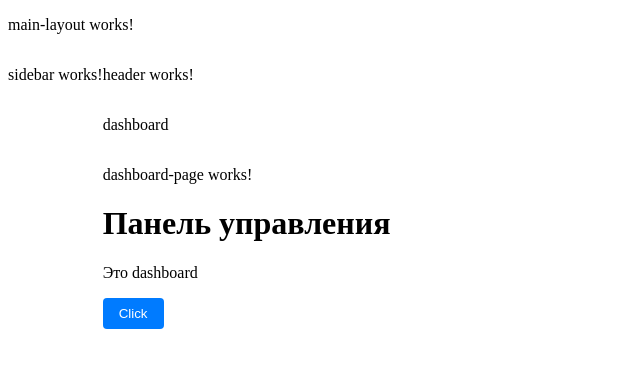
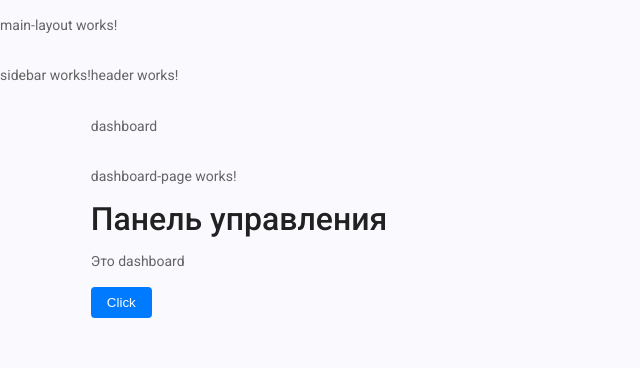
Before and after one commit to airdn/angular-dashboard, an Angular app: page /dashboard in a window 1280 px wide. Shown: the top 368 px of the page, without its empty margins (0-640 px from the left). Built offline with nearby package versions, Linux system fonts and the light colour scheme.

Commit message:
feat: add library and global styles

```diff
--- a/package.json
+++ b/package.json
@@ -17,6 +17,7 @@
         "@angular/forms": "^21.2.0",
         "@angular/platform-browser": "^21.2.0",
         "@angular/router": "^21.2.0",
+        "@angular/material": "^21.2.0",
         "rxjs": "~7.8.0",
         "tslib": "^2.3.0"
     },
--- a/src/index.html
+++ b/src/index.html
@@ -6,6 +6,8 @@
         <base href="/" />
         <meta name="viewport" content="width=device-width, initial-scale=1" />
         <link rel="icon" type="image/x-icon" href="favicon.ico" />
+        <link href="https://fonts.googleapis.com/css2?family=Roboto:wght@300;400;500&display=swap" rel="stylesheet" />
+        <link href="https://fonts.googleapis.com/icon?family=Material+Icons" rel="stylesheet" />
     </head>
     <body>
         <app-root></app-root>
--- a/src/styles.scss
+++ b/src/styles.scss
@@ -1 +1,135 @@
-/* You can add global styles to this file, and also import other style files */
+// ========================================
+// Angular Dashboard - Global Styles
+// ========================================
+
+@use '@angular/material' as mat;
+@use 'styles/variables' as vars;
+
+// ========================================
+// Angular Material Theme Configuration
+// ========================================
+html {
+    height: 100%;
+    @include mat.theme((
+        color: (
+            primary: mat.$azure-palette,
+            tertiary: mat.$orange-palette,
+        ),
+        typography: Roboto,
+        density: 0,
+    ));
+}
+
+body {
+    color-scheme: light;
+    background-color: var(--mat-sys-surface);
+    color: var(--mat-sys-on-surface);
+    font: var(--mat-sys-body-medium);
+    margin: 0;
+    height: 100%;
+}
+
+// ========================================
+// Global Typography
+// ========================================
+h1, h2, h3, h4, h5, h6 {
+    font-family: Roboto, sans-serif;
+    font-weight: 500;
+    color: vars.$text-primary;
+}
+
+h1 { font-size: 2rem; }
+h2 { font-size: 1.5rem; }
+h3 { font-size: 1.25rem; }
+h4 { font-size: 1rem; }
+
+p {
+    line-height: 1.6;
+    color: vars.$text-secondary;
+}
+
+a {
+    color: vars.$solar-blue;
+    text-decoration: none;
+
+    &:hover {
+        text-decoration: underline;
+    }
+}
+
+// ========================================
+// Utility Classes
+// ========================================
+.text-center { text-align: center; }
+.text-right { text-align: right; }
+.text-muted { color: vars.$text-secondary; }
+
+.mt-1 { margin-top: vars.$spacing-sm; }
+.mt-2 { margin-top: vars.$spacing-md; }
+.mt-3 { margin-top: vars.$spacing-lg; }
+.mt-4 { margin-top: vars.$spacing-xl; }
+
+.mb-1 { margin-bottom: vars.$spacing-sm; }
+.mb-2 { margin-bottom: vars.$spacing-md; }
+.mb-3 { margin-bottom: vars.$spacing-lg; }
+.mb-4 { margin-bottom: vars.$spacing-xl; }
+
+.p-1 { padding: vars.$spacing-sm; }
+.p-2 { padding: vars.$spacing-md; }
+.p-3 { padding: vars.$spacing-lg; }
+.p-4 { padding: vars.$spacing-xl; }
+
+// ========================================
+// Status Colors
+// ========================================
+.status-active { color: vars.$status-active; }
+.status-maintenance { color: vars.$status-maintenance; }
+.status-inactive { color: vars.$status-inactive; }
+.status-warning { color: vars.$status-warning; }
+
+.bg-status-active { background-color: rgba(vars.$status-active, 0.1); }
+.bg-status-maintenance { background-color: rgba(vars.$status-maintenance, 0.1); }
+.bg-status-inactive { background-color: rgba(vars.$status-inactive, 0.1); }
+.bg-status-warning { background-color: rgba(vars.$status-warning, 0.1); }
+
+// ========================================
+// Scrollbar Styling
+// ========================================
+::-webkit-scrollbar {
+    width: 8px;
+    height: 8px;
+}
+
+::-webkit-scrollbar-track {
+    background: vars.$gray-100;
+}
+
+::-webkit-scrollbar-thumb {
+    background: vars.$gray-400;
+    border-radius: vars.$radius-sm;
+
+    &:hover {
+        background: vars.$gray-500;
+    }
+}
+
+// ========================================
+// Angular Material Overrides
+// ========================================
+.mat-mdc-card {
+    border-radius: vars.$radius-md !important;
+}
+
+.mat-mdc-button,
+.mat-mdc-outlined-button,
+.mat-mdc-raised-button {
+    border-radius: vars.$radius-sm !important;
+}
+
+// Gradient for icons
+.solar-gradient {
+    background: linear-gradient(135deg, vars.$solar-orange, vars.$solar-yellow);
+    -webkit-background-clip: text;
+    -webkit-text-fill-color: transparent;
+    background-clip: text;
+}
--- /dev/null
+++ b/src/styles/_variables.scss
@@ -0,0 +1,74 @@
+// ========================================
+// Angular Dashboard - SCSS Variables
+// ========================================
+
+// Brand Colors
+$solar-yellow: #ffc107;
+$solar-orange: #ff9800;
+$solar-blue: #1976d2;
+
+// Status Colors
+$status-active: #4caf50;
+$status-maintenance: #ff9800;
+$status-inactive: #f44336;
+$status-warning: #ffc107;
+
+// Neutral Colors
+$gray-50: #fafafa;
+$gray-100: #f5f5f5;
+$gray-200: #eeeeee;
+$gray-300: #e0e0e0;
+$gray-400: #bdbdbd;
+$gray-500: #9e9e9e;
+$gray-600: #757575;
+$gray-700: #616161;
+$gray-800: #424242;
+$gray-900: #212121;
+
+// Text Colors
+$text-primary: rgba(0, 0, 0, 0.87);
+$text-secondary: rgba(0, 0, 0, 0.6);
+$text-disabled: rgba(0, 0, 0, 0.38);
+
+// Spacing
+$spacing-xs: 4px;
+$spacing-sm: 8px;
+$spacing-md: 16px;
+$spacing-lg: 24px;
+$spacing-xl: 32px;
+$spacing-xxl: 48px;
+
+// Border Radius
+$radius-sm: 4px;
+$radius-md: 8px;
+$radius-lg: 12px;
+$radius-xl: 16px;
+$radius-round: 50%;
+
+// Shadows
+$shadow-sm: 0 1px 3px rgba(0, 0, 0, 0.1);
+$shadow-md: 0 4px 6px rgba(0, 0, 0, 0.1);
+$shadow-lg: 0 10px 20px rgba(0, 0, 0, 0.15);
+$shadow-xl: 0 20px 40px rgba(0, 0, 0, 0.2);
+
+// Transitions
+$transition-fast: 0.15s ease-in-out;
+$transition-normal: 0.25s ease-in-out;
+$transition-slow: 0.35s ease-in-out;
+
+// Breakpoints
+$breakpoint-xs: 0;
+$breakpoint-sm: 576px;
+$breakpoint-md: 768px;
+$breakpoint-lg: 992px;
+$breakpoint-xl: 1200px;
+$breakpoint-xxl: 1400px;
+
+// Z-index layers
+$z-index-dropdown: 1000;
+$z-index-sticky: 1020;
+$z-index-fixed: 1030;
+$z-index-modal-backdrop: 1040;
+$z-index-modal: 1050;
+$z-index-popover: 1060;
+$z-index-tooltip: 1070;
```
Also changed, not shown: 1 other file (tests, documents, lock files or other folders).
